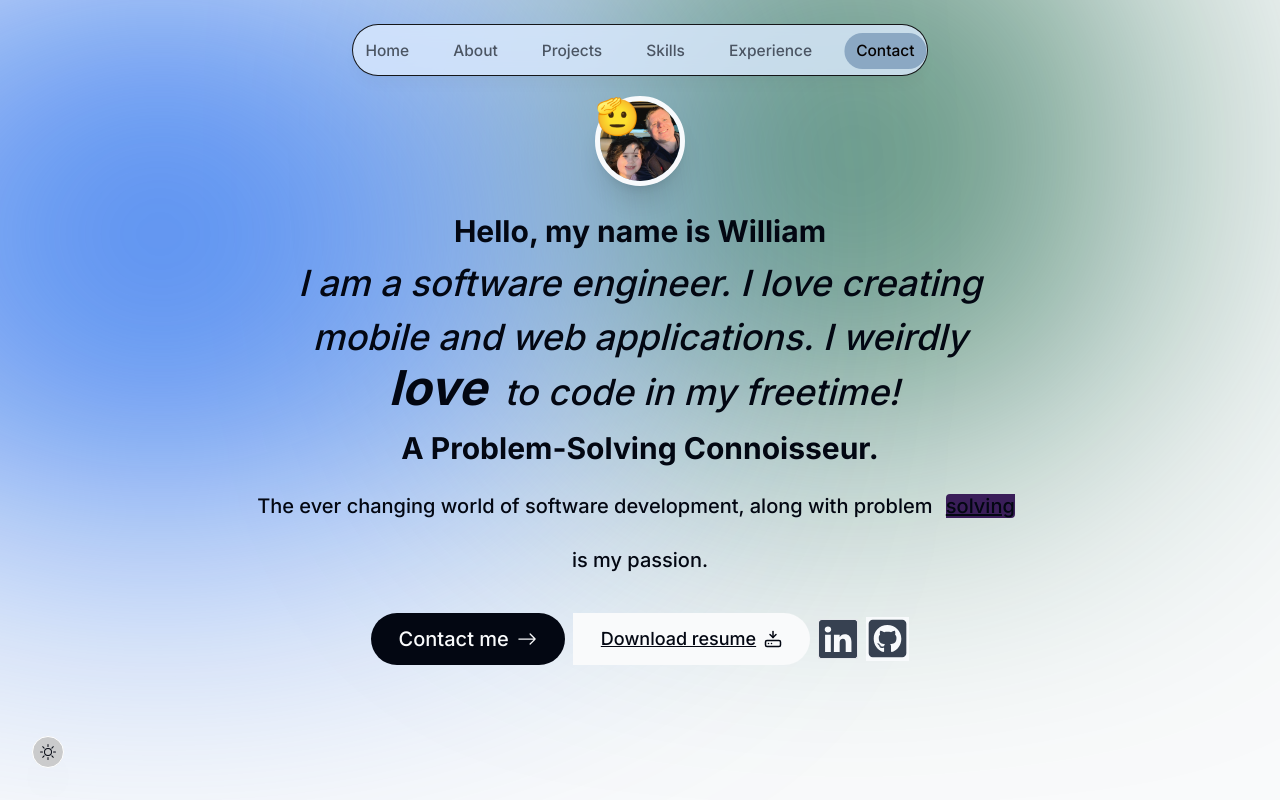
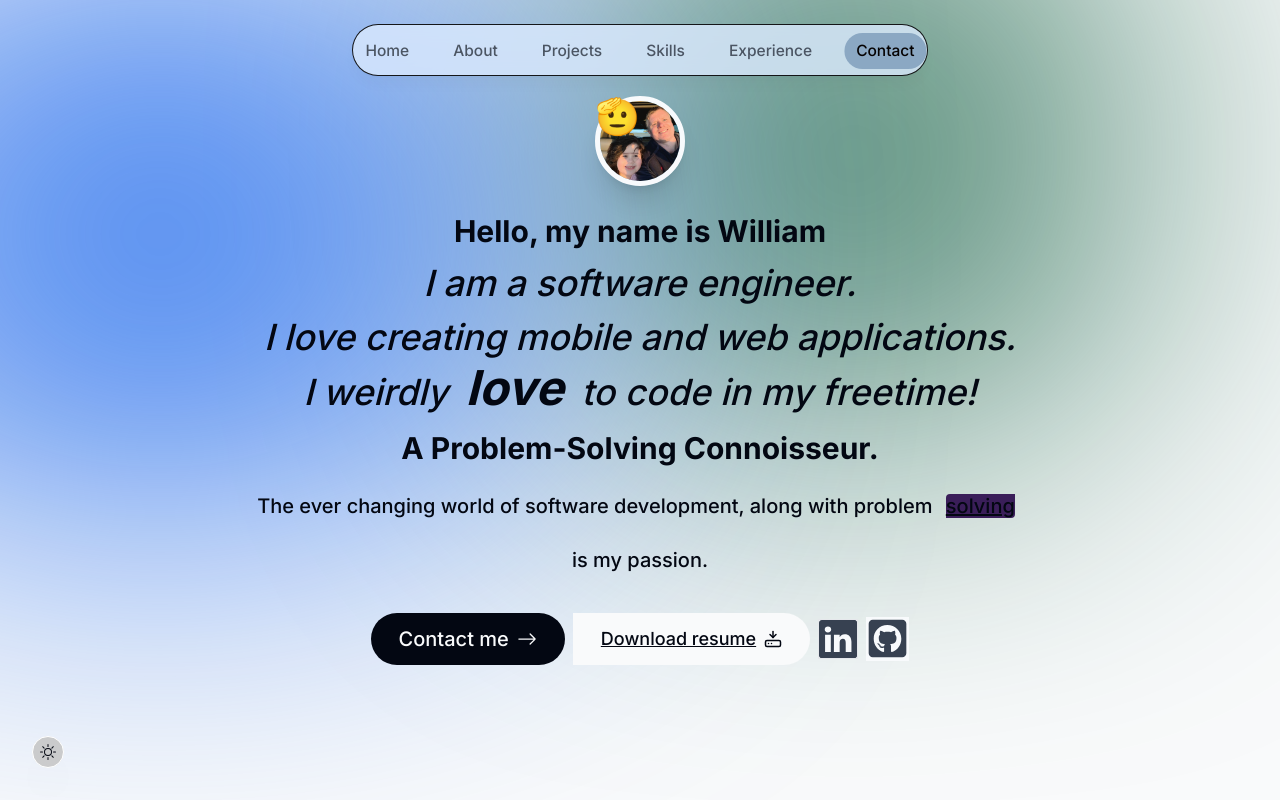
Before and after one commit to addicted2crypto/new_portfolio, a Next.js app: page / in a window 1280 px wide. Shown: the top 800 px of the page. Built offline with nearby package versions, Linux system fonts and the light colour scheme; no server answers.

Commit message:
page break

```diff
--- a/src/app/components/intro.tsx
+++ b/src/app/components/intro.tsx
@@ -65,7 +65,10 @@ export default function Intro() {
                 <h1>
                     <span className='font-semi-bold italic text-center'>
 
-                    I am a software engineer. I love creating mobile and web applications. I weirdly <span className='font-bold text-5xl m-2'>love</span> to code in my freetime!
+                    I am a software engineer.
+                    <h3>
+                    I love creating mobile and web applications. I weirdly <span className='font-bold text-5xl m-2'>love</span> to code in my freetime!
+                        </h3>
                     </span>
                 </h1>
                 <h2>
```
